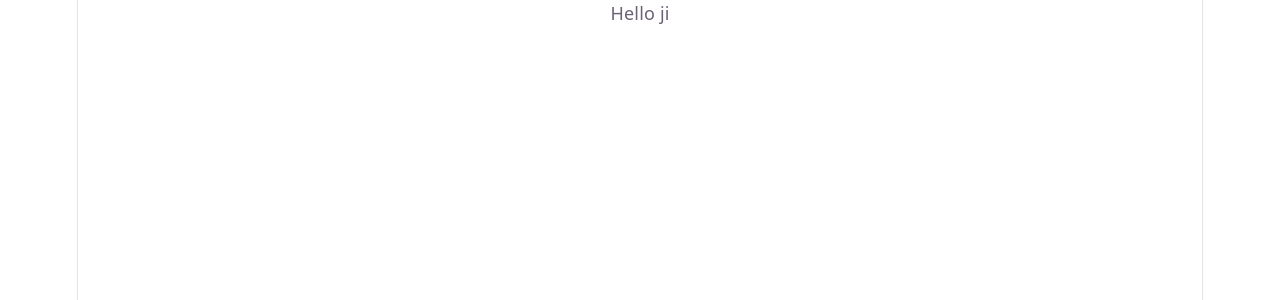
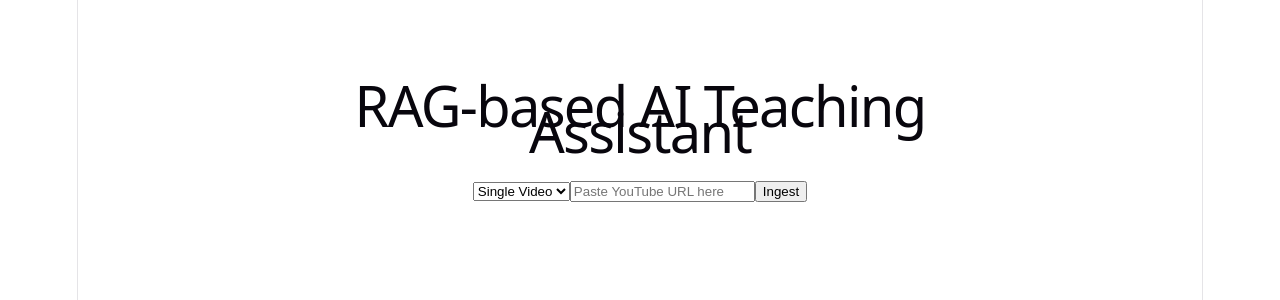
Before and after one commit to Karanbyte07/rag-based-ai-teaching-assistant, a React (Vite) app in the folder frontend/: page / in a window 1280 px wide. Shown: the top 300 px of the page. Built offline with nearby package versions, Linux system fonts and the light colour scheme.

Commit message:
implement frontend components for video/playlist ingestion and RAG-based chat interface

```diff
--- a/frontend/index.html
+++ b/frontend/index.html
@@ -1,11 +1,13 @@
 <!doctype html>
 <html lang="en">
+
 <head>
   <meta charset="UTF-8" />
   <link rel="icon" type="image/png" href="/favicon.png" />
   <meta name="viewport" content="width=device-width, initial-scale=1.0" />
-    <title>RAG Based AI Assistant</title>
+  <title>AI Teaching Assistant</title>
 </head>
+
 <body>
   <div id="root"></div>
   <script type="module" src="/src/main.jsx"></script>
--- /dev/null
+++ b/frontend/src/App.css
@@ -0,0 +1,27 @@
+.app {
+  max-width: 700px;
+  margin: 40px auto;
+  padding: 20px;
+  font-family: system-ui, sans-serif;
+}
+
+.chat-section {
+  margin-top: 30px;
+  border-top: 1px solid #333;
+  padding-top: 20px;
+}
+
+.success-message {
+  color: #4ade80;
+  font-weight: 500;
+}
+
+.error {
+  color: #f87171;
+}
+
+.job-status {
+  margin-top: 10px;
+  font-size: 14px;
+  color: #ccc;
+}
--- a/frontend/src/App.jsx
+++ b/frontend/src/App.jsx
@@ -1,10 +1,27 @@
-import { useState } from 'react'
+import { useState } from "react";
+import IngestForm from "./components/IngestForm";
+import ChatBox from "./components/ChatBox";
+import "./App.css";
 
 function App() {
+  const [ingestedData, setIngestedData] = useState(null);
 
   return (
-    <p>Hello ji </p>
-  )
+    <div className="app">
+      <h1>RAG-based AI Teaching Assistant</h1>
+
+      <IngestForm onIngestComplete={(data) => setIngestedData(data)} />
+
+      {ingestedData && (
+        <div className="chat-section">
+          <p className="success-message">
+            Ingestion complete! You can now ask questions.
+          </p>
+          <ChatBox />
+        </div>
+      )}
+    </div>
+  );
 }
 
-export default App
+export default App;
--- /dev/null
+++ b/frontend/src/components/ChatBox.jsx
@@ -0,0 +1,83 @@
+import { useState } from "react";
+import { askQuestion } from "../api";
+
+function ChatBox() {
+  const [question, setQuestion] = useState("");
+  const [answer, setAnswer] = useState(null);
+  const [sources, setSources] = useState([]);
+  const [loading, setLoading] = useState(false);
+  const [error, setError] = useState(null);
+
+  const handleSubmit = async (e) => {
+    e.preventDefault();
+    setError(null);
+    setLoading(true);
+    setAnswer(null);
+    setSources([]);
+
+    try {
+      const response = await askQuestion(question);
+      setAnswer(response.answer);
+      setSources(response.sources);
+    } catch (err) {
+      setError(err.message);
+    } finally {
+      setLoading(false);
+    }
+  };
+
+  // Seconds ko MM:SS format mein convert karta hai — YouTube link aur display dono ke liye
+  const formatTime = (seconds) => {
+    const mins = Math.floor(seconds / 60);
+    const secs = Math.floor(seconds % 60);
+    return `${mins}:${secs.toString().padStart(2, "0")}`;
+  };
+
+  return (
+    <div className="chat-box">
+      <form onSubmit={handleSubmit}>
+        <input
+          type="text"
+          placeholder="Ask a question about the video..."
+          value={question}
+          onChange={(e) => setQuestion(e.target.value)}
+          required
+        />
+        <button type="submit" disabled={loading}>
+          {loading ? "Thinking..." : "Ask"}
+        </button>
+      </form>
+
+      {error && <p className="error">{error}</p>}
+
+      {answer && (
+        <div className="answer-block">
+          <h3>Answer</h3>
+          <p>{answer}</p>
+        </div>
+      )}
+
+      {sources.length > 0 && (
+        <div className="sources-block">
+          <h3>Sources</h3>
+          {sources.map((source, idx) => (
+            <a
+              key={idx}
+              href={`https://youtube.com/watch?v=${source.video_id}&t=${Math.floor(source.start)}s`}
+              target="_blank"
+              rel="noopener noreferrer"
+              className="source-card"
+            >
+              <strong>{source.title}</strong>
+              <span>
+                {formatTime(source.start)} - {formatTime(source.end)}
+              </span>
+            </a>
+          ))}
+        </div>
+      )}
+    </div>
+  );
+}
+
+export default ChatBox;
--- /dev/null
+++ b/frontend/src/components/IngestForm.jsx
@@ -0,0 +1,88 @@
+import { useState, useEffect } from "react";
+import { ingestVideo, ingestPlaylist, getJobStatus } from "../api";
+
+function IngestForm({ onIngestComplete }) {
+  const [url, setUrl] = useState("");
+  const [type, setType] = useState("video"); // "video" or "playlist"
+  const [jobId, setJobId] = useState(null);
+  const [job, setJob] = useState(null);
+  const [error, setError] = useState(null);
+
+  // Form submission initiates ingestion
+  const handleSubmit = async (e) => {
+    e.preventDefault();
+    setError(null);
+    setJob(null);
+
+    try {
+      const response =
+        type === "video" ? await ingestVideo(url) : await ingestPlaylist(url);
+      setJobId(response.job_id);
+    } catch (err) {
+      setError(err.message);
+    }
+  };
+
+  // Start polling for status once job_id is set
+  useEffect(() => {
+    if (!jobId) return;
+
+    const interval = setInterval(async () => {
+      try {
+        const data = await getJobStatus(jobId);
+        setJob(data);
+
+        if (data.status === "completed" || data.status === "failed") {
+          clearInterval(interval);
+          if (data.status === "completed") {
+            onIngestComplete(data); // notify parent that it's ready
+          }
+        }
+      } catch (err) {
+        setError(err.message);
+        clearInterval(interval);
+      }
+    }, 3000);
+
+    return () => clearInterval(interval); // cleanup on component unmount
+  }, [jobId]);
+
+  return (
+    <div className="ingest-form">
+      <form onSubmit={handleSubmit}>
+        <select value={type} onChange={(e) => setType(e.target.value)}>
+          <option value="video">Single Video</option>
+          <option value="playlist">Playlist</option>
+        </select>
+
+        <input
+          type="text"
+          placeholder="Paste YouTube URL here"
+          value={url}
+          onChange={(e) => setUrl(e.target.value)}
+          required
+        />
+
+        <button type="submit" disabled={jobId && job?.status === "processing"}>
+          Ingest
+        </button>
+      </form>
+
+      {error && <p className="error">{error}</p>}
+
+      {job && (
+        <div className="job-status">
+          <p>Status: {job.status}</p>
+          {job.type === "playlist" && job.meta && (
+            <p>
+              Progress: {job.meta.completed || 0} / {job.meta.total_videos || "?"} videos
+              {job.meta.failed > 0 && ` (${job.meta.failed} failed)`}
+            </p>
+          )}
+        </div>
+      )}
+    </div>
+  );
+}
+
+export default IngestForm;
```
Lines whose indentation alone changed are shown as unchanged.
